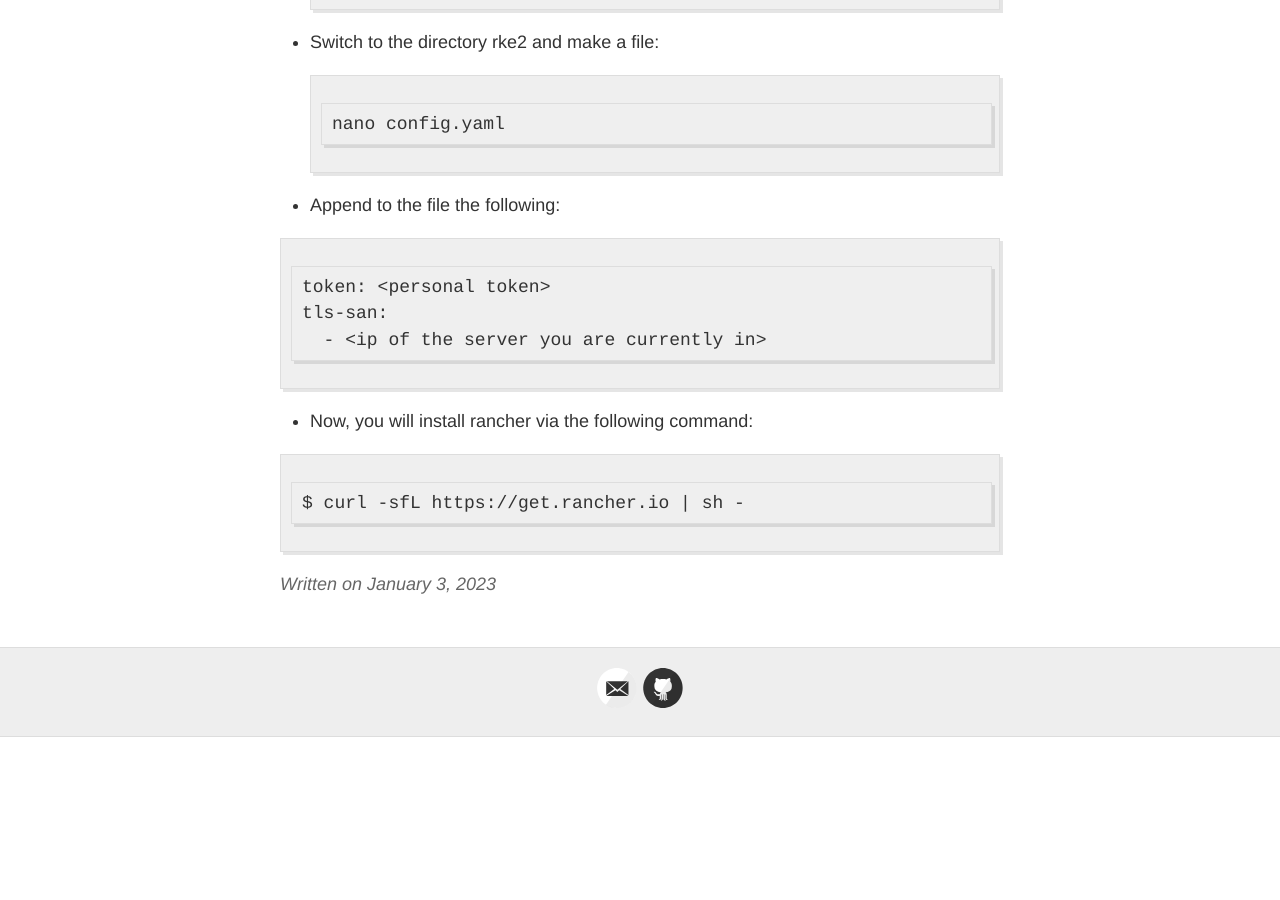
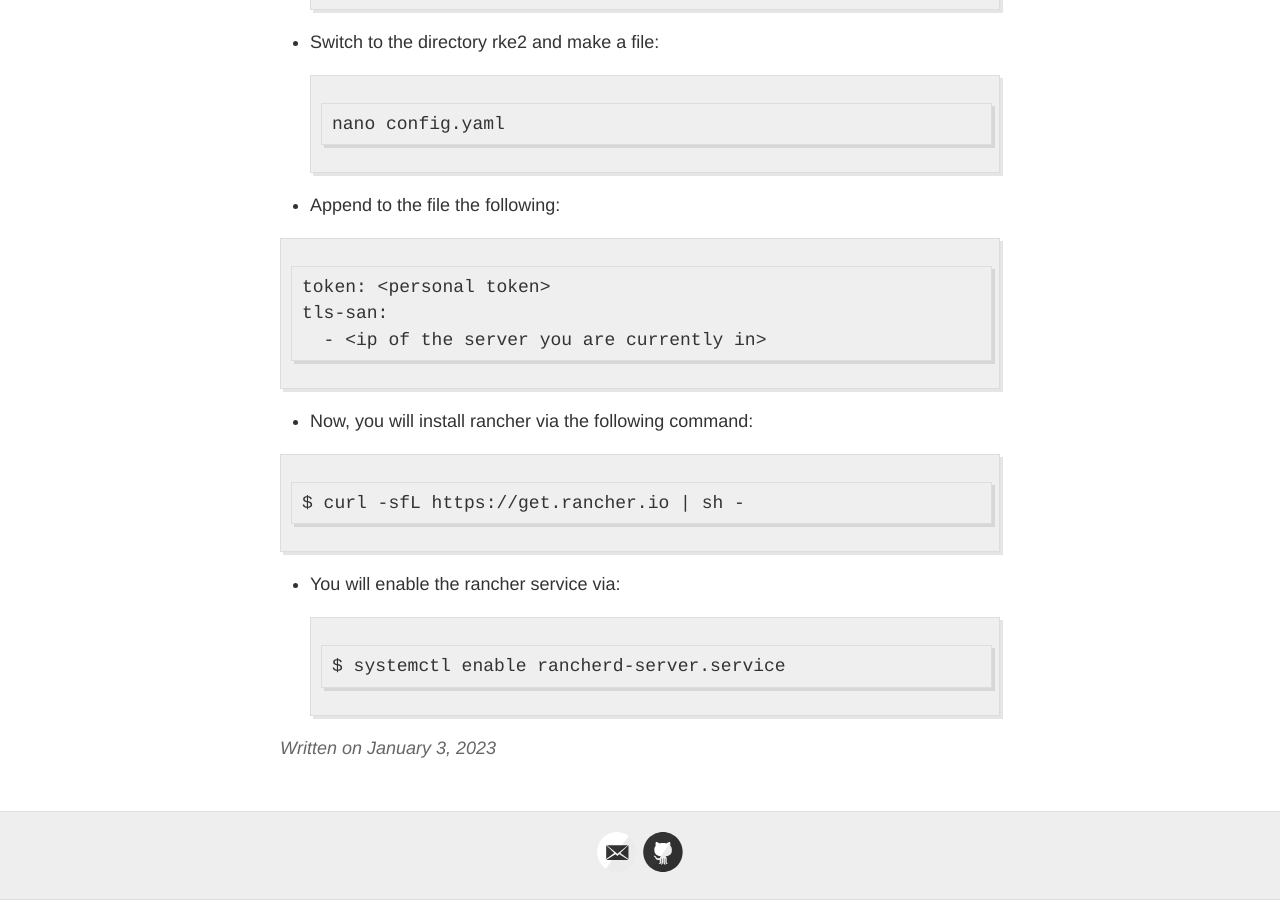
Before and after one commit to hermassest/hermassest.github.io, a Jekyll site: the page built from _posts/2023-01-03-Build-Your-Own-Raspberry-Pi-Cluster.md, in a window 1280 px wide and 900 px high, scrolled down 3031 px. Built offline with Jekyll 4.4.1, drawn with Linux system fonts in a browser that asks for light colours; our own code applies the rules of GitHub Pages for plain Markdown files; before the commit the page ends 3768 px from its top, so only the background shows below that.

Commit message:
Update 2023-01-03-Build-Your-Own-Raspberry-Pi-Cluster.md

````diff
--- a/_posts/2023-01-03-Build-Your-Own-Raspberry-Pi-Cluster.md
+++ b/_posts/2023-01-03-Build-Your-Own-Raspberry-Pi-Cluster.md
@@ -94,3 +94,8 @@ tls-san:
 ```
 $ curl -sfL https://get.rancher.io | sh -
 ```
+
+- You will enable the rancher service via:
+```
+$ systemctl enable rancherd-server.service
+```
````
